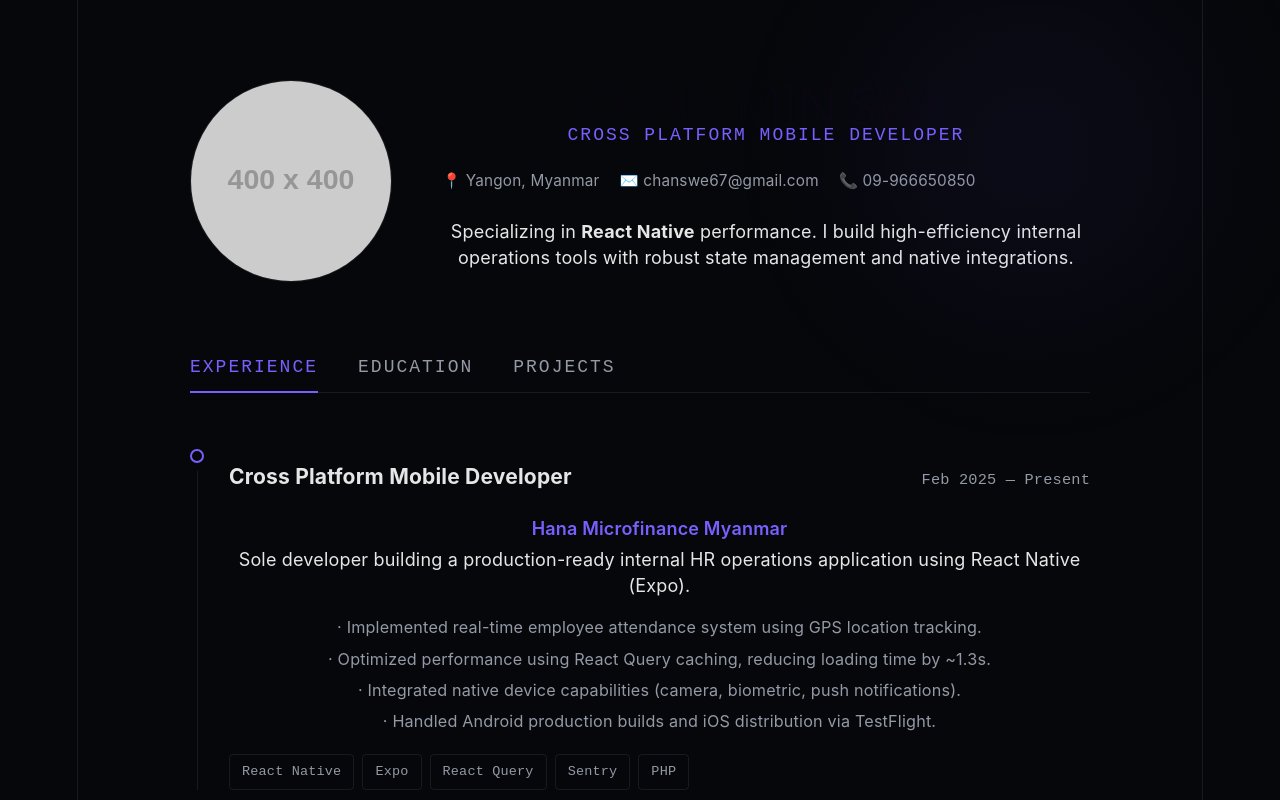
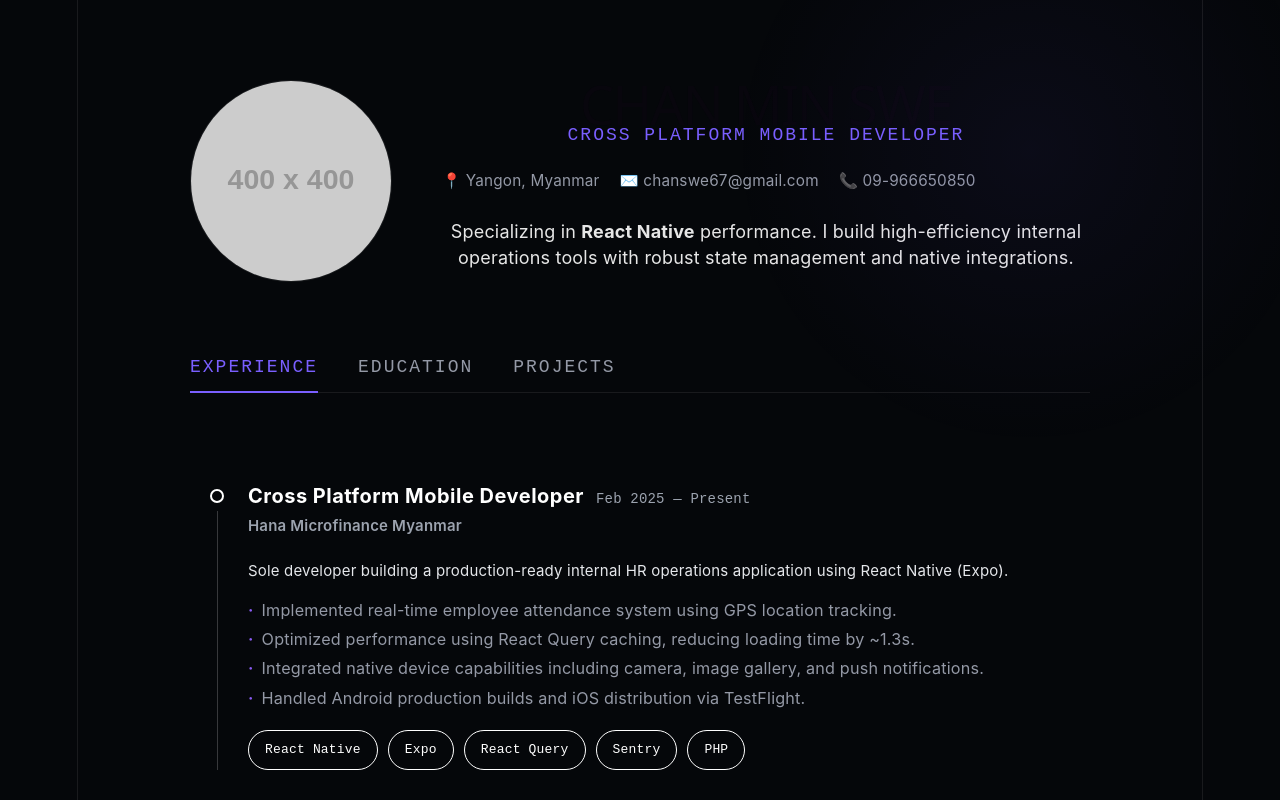
Before and after one commit to chanminswe/chan-portfolio, a React (Vite) app: page / in a window 1280 px wide. Shown: the top 800 px of the page. Built offline with nearby package versions, Linux system fonts and the light colour scheme.

Commit message:
feature : added experience component

```diff
--- a/src/App.tsx
+++ b/src/App.tsx
@@ -2,32 +2,10 @@ import { useState } from 'react';
 import './App.css';
 import Project from './pages/Project';
 import Education from './pages/Education';
+import Experience from './pages/Experience';
 
 function App() {
   const [activeTab, setActiveTab] = useState('experience');
-
-  const experiences = [
-    {
-      title: "Cross Platform Mobile Developer",
-      company: "Hana Microfinance Myanmar",
-      period: "Feb 2025 — Present",
-      description: "Sole developer building a production-ready internal HR operations application using React Native (Expo).",
-      achievements: [
-        "Implemented real-time employee attendance system using GPS location tracking.",
-        "Optimized performance using React Query caching, reducing loading time by ~1.3s.",
-        "Integrated native device capabilities (camera, biometric, push notifications).",
-        "Handled Android production builds and iOS distribution via TestFlight."
-      ],
-      tech: ["React Native", "Expo", "React Query", "Sentry", "PHP"]
-    },
-    {
-      title: "Head of Exam Centers",
-      company: "Linux Lab",
-      period: "March 2023 — Jan 2025",
-      description: "Managed technical operations and coordinated with international teams for exam execution.",
-      tech: ["Operations", "Team Management", "Technical Support"]
-    }
-  ];
 
   return (
     <div className="portfolio-container">
@@ -83,32 +61,7 @@ function App() {
         {/* TAB CONTENT AREA */}
         <section className="content-area">
           {activeTab === 'experience' && (
-            <div className="tab-view fade-in">
-              {experiences.map((exp, i) => (
-                <div key={i} className="exp-block">
-                  <div className="exp-visual">
-                    <div className="exp-dot"></div>
-                    <div className="exp-line"></div>
-                  </div>
-                  <div className="exp-content">
-                    <div className="exp-header">
-                      <h3>{exp.title}</h3>
-                      <span className="date-text">{exp.period}</span>
-                    </div>
-                    <p className="company-text">{exp.company}</p>
-                    <p className="description-text">{exp.description}</p>
-                    {exp.achievements && (
-                      <div className="achievement-list">
-                        {exp.achievements.map((a, j) => <p key={j}>· {a}</p>)}
-                      </div>
-                    )}
-                    <div className="tag-row">
-                      {exp.tech.map(t => <span key={t} className="tech-tag">{t}</span>)}
-                    </div>
-                  </div>
-                </div>
-              ))}
-            </div>
+            <Experience />
           )}
 
           {activeTab === 'education' && (
--- a/src/pages/Experience.tsx
+++ b/src/pages/Experience.tsx
@@ -1,4 +1,4 @@
-import React from 'react';
+import '../styles/experience.css';
 
 function Experience() {
   const experiences = [
@@ -26,16 +26,6 @@ function Experience() {
         "Managed staff and schedules to prevent disruptions during holidays and exam periods."
       ],
       tech: ["Operations", "Team Management", "Technical Support"]
-    },
-    {
-      title: "Part time Teacher",
-      company: "Myanmar Technopreneur Association",
-      period: "Oct 2022 — March 2025",
-      description: "Mentored students in React, HTML, and CSS through hands-on project builds.",
-      achievements: [
-        "Reviewed code and guided students on state management and component architecture."
-      ],
-      tech: ["React", "HTML/CSS", "Mentorship"]
     }
   ];
 
@@ -45,21 +35,25 @@ function Experience() {
         <div key={i} className="exp-block">
           <div className="exp-visual">
             <div className="exp-dot"></div>
-            {/* Don't render the line for the very last item */}
             {i !== experiences.length - 1 && <div className="exp-line"></div>}
           </div>
           <div className="exp-content">
             <div className="exp-header">
-              <h3>{exp.title}</h3>
+              <div className="title-wrapper">
+                <h3>{exp.title}</h3>
+                <span className="company-text">{exp.company}</span>
+              </div>
               <span className="date-text">{exp.period}</span>
             </div>
-            <p className="company-text">{exp.company}</p>
+
             <p className="description-text">{exp.description}</p>
 
             {exp.achievements && (
               <div className="achievement-list">
                 {exp.achievements.map((a, j) => (
-                  <p key={j} className="achievement-item">· {a}</p>
+                  <p key={j} className="achievement-item">
+                    <span className="bullet">·</span> {a}
+                  </p>
                 ))}
               </div>
             )}
--- /dev/null
+++ b/src/styles/experience.css
@@ -0,0 +1,132 @@
+.tab-view {
+  padding: 40px 20px;
+  max-width: 900px;
+  margin: 0 auto;
+  color: #ffffff;
+  text-align: left; /* Ensuring everything is left-aligned */
+}
+
+.exp-block {
+  display: flex;
+  gap: 24px;
+  position: relative;
+  margin-bottom: 40px;
+}
+
+.exp-visual {
+  display: flex;
+  flex-direction: column;
+  align-items: center;
+  padding-top: 6px;
+}
+
+.exp-dot {
+  width: 10px;
+  height: 10px;
+  border: 2px solid #ffffff;
+  border-radius: 50%;
+  z-index: 2;
+}
+
+.exp-line {
+  width: 1px;
+  flex: 1;
+  background: rgba(255, 255, 255, 0.2);
+  margin-top: 8px;
+}
+
+.exp-content {
+  flex: 1;
+}
+
+.exp-header {
+  display: flex;
+  justify-content: flex-start;
+  align-items: baseline;
+  gap: 12px;
+  margin-bottom: 8px;
+  flex-wrap: wrap;
+}
+
+.title-wrapper {
+  display: flex;
+  flex-direction: column;
+}
+
+.exp-header h3 {
+  font-size: 20px;
+  font-weight: 700;
+  margin: 0;
+  letter-spacing: 0.5px;
+}
+
+.company-text {
+  font-size: 15px;
+  color: #9ca3af;
+  margin-top: 4px;
+}
+
+.date-text {
+  font-size: 14px;
+  color: #9ca3af;
+  font-weight: 400;
+}
+
+.description-text {
+  font-size: 15px;
+  color: #e5e7eb;
+  margin: 16px 0 10px;
+  line-height: 1.5;
+}
+
+.achievement-list {
+  margin-bottom: 20px;
+}
+
+.achievement-item {
+  font-size: 14px;
+  color: #d1d5db;
+  margin: 6px 0;
+  display: flex;
+  gap: 8px;
+}
+
+.bullet {
+  color: #8b5cf6;
+  font-weight: bold;
+}
+
+.tag-row {
+  display: flex;
+  flex-wrap: wrap;
+  gap: 10px;
+}
+
+.tech-tag {
+  font-size: 13px;
+  padding: 6px 16px;
+  border-radius: 25px;
+  border: 1px solid #ffffff;
+  color: #ffffff;
+  background: transparent;
+  transition: all 0.2s ease-in-out;
+}
+
+.tech-tag:hover {
+  background: rgba(255, 255, 255, 0.1);
+}
+
+.fade-in {
+  animation: fadeIn 0.8s ease-out;
+}
+
+@keyframes fadeIn {
+  from {
+    opacity: 0;
+    transform: translateY(15px);
+  }
+  to {
+    opacity: 1;
+    transform: translateY(0);
+  }
+}
```
Also changed, not shown: src/assets/image.jpg (added).
